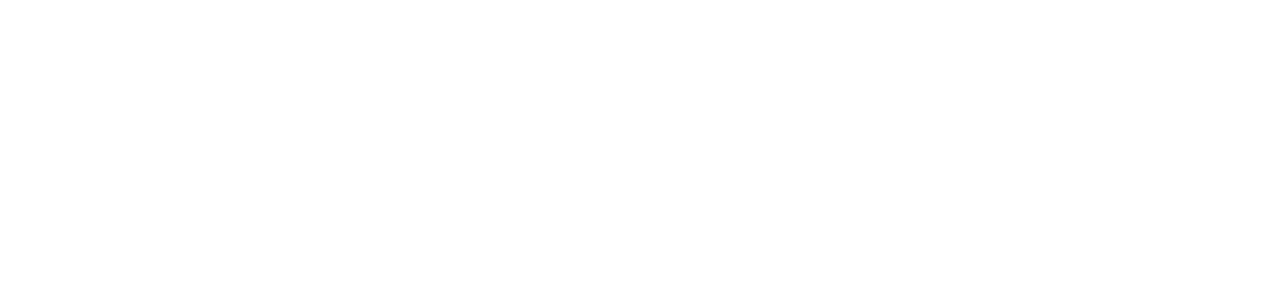
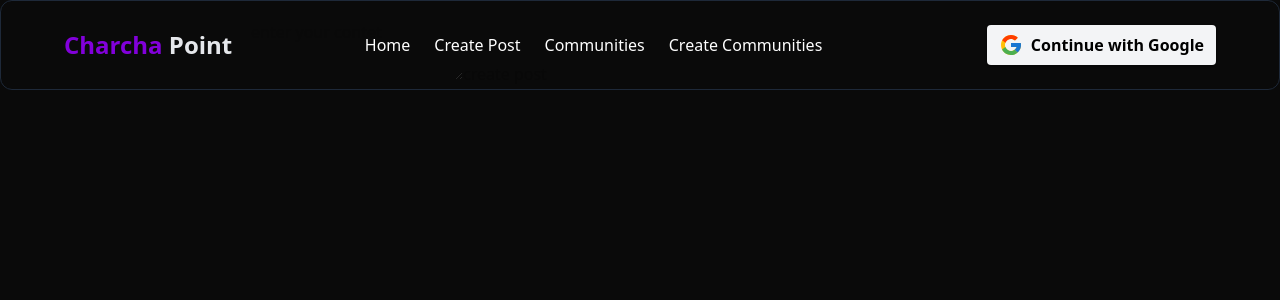
Before and after one commit to Ayush01010101/Social-media, a React (Vite) app: page /createpost in a window 1280 px wide. Shown: the top 300 px of the page. Built offline with nearby package versions, Linux system fonts and the light colour scheme; no server answers.

Commit message:
auth context added

```diff
--- a/package.json
+++ b/package.json
@@ -13,6 +13,7 @@
     "@supabase/supabase-js": "^2.57.4",
     "@tailwindcss/vite": "^4.1.13",
     "@tanstack/react-query": "^5.87.4",
+    "lucide-react": "^0.544.0",
     "react": "^19.1.1",
     "react-dom": "^19.1.1",
     "react-router": "^7.9.1",
--- a/src/App.tsx
+++ b/src/App.tsx
@@ -1,8 +1,17 @@
-
+import { Route, Routes } from "react-router"
+import Hompage from "./Pages/Hompage"
+import Navbar from "./Components/Navbar"
+import CreatepostPage from "./Pages/CreatePostPage"
 function App() {
-
   return (
     <>
+      <Navbar />
+      <Routes>
+
+
+        <Route path="/" element={<Hompage />} />
+        <Route path="/createpost" element={<CreatepostPage />} />
+      </Routes>
 
     </>
   )
--- /dev/null
+++ b/src/Components/CreatePost.tsx
@@ -0,0 +1,30 @@
+import type { FormEvent, ReactNode } from "react"
+import { useState } from "react"
+import { useMutation } from "@tanstack/react-query"
+const Createpost = (): ReactNode => {
+  const [title, setTitle] = useState<string>('')
+  const [content, setContent] = useState<string>('')
+
+
+  const HandleSubmit = (e: FormEvent<HTMLFormElement>) => {
+    e.preventDefault()
+
+  }
+  return (
+    < div className="p-2" >
+
+      <form onSubmit={(e) => { HandleSubmit(e) }}>
+
+
+        <input className="" type="text" onChange={(e) => setTitle(e.target.value)} value={title} />
+        <textarea placeholder="enter your contet" className="p-3" onChange={(e) => setContent(e.target.value)} value={content} />
+        <button type="submit">create post</button>
+      </form>
+
+
+    </div >
+
+  )
+
+}
+export default Createpost
--- a/src/Components/Home.tsx
+++ b/src/Components/Home.tsx
@@ -1,10 +1,9 @@
 import type { ReactNode } from "react";
-
 const Home = (): ReactNode => {
   return (
     <>
-
-
+      <h1 className="text-4xl">
+      </h1>
     </>
   )
 
--- a/src/Components/Navbar.tsx
+++ b/src/Components/Navbar.tsx
@@ -0,0 +1,110 @@
+import { useState } from "react";
+import { CircleUser, Menu, X } from "lucide-react";
+import { useAuth } from "../Context/AuthContext"
+import { Link } from "react-router";
+
+const Navbar = () => {
+  const [menuOpen, setMenuOpen] = useState(false);
+  const { SignInWithGoogle, User } = useAuth()
+  console.log(User)
+  return (
+    <nav className="fixed border-[1px] rounded-xl border-gray-800 top-0 left-0 w-full z-[10] p-3 bg-[rgba(10,10,10,0.8)]">
+      <div className="max-w-[1200px] mx-auto flex items-center justify-between py-3 px-6">
+        {/* Left: Logo */}
+        <div className="font-bold text-2xl text-white"><span className="text-purple-700">Charcha</span> <span className="text-gray-200">Point</span></div>
+
+        <div className="hidden  md:flex items-center gap-6">
+          <Link
+            to="/"
+            className="text-white no-underline  text-base hover:text-gray-300 transition"
+          >
+            Home
+          </Link>
+          <Link
+            to="/createpost"
+            className="text-white no-underline  text-base hover:text-gray-300 transition"
+          >
+            Create Post
+          </Link>
+          <Link
+            to="/communities"
+            className="text-white no-underline font-medium text-base hover:text-gray-300 transition"
+          >
+            Communities
+          </Link>
+          <Link
+            to="/create-communities"
+            className="text-white no-underline font-medium text-base hover:text-gray-300 transition"
+          >
+            Create Communities
+          </Link>
+        </div>
+
+        {/* Continue with Google button (desktop) */}
+        <div className="hidden md:flex items-center ml-8">
+          {!User ? <button onClick={SignInWithGoogle} className="bg-gray-100 hover:scale-105  flex justify-center items-center gap-2 cursor-pointer text-black font-semibold text-base rounded px-3 py-2 shadow hover:bg-gray-100 transition">
+            <div className="h-6 flex w-6">
+              <img src="/Assets/google.svg" />
+            </div>
+            Continue with Google
+          </button>
+            : <div className="flex justify-center items-center gap-3">
+              <CircleUser color="rgb(229 231 235)" />
+              <span className="text-white">{User.email?.split('@')[0]}</span>
+
+            </div>}
+        </div>
+
+        {/* Hamburger for mobile */}
+        <button
+          className="md:hidden text-white text-2xl ml-4"
+          aria-label="Open menu"
+          onClick={() => setMenuOpen((open) => !open)}
+        >
+          {menuOpen ? <X size={28} /> : <Menu size={28} />}
+        </button>
+      </div>
+
+      {/* Mobile menu */}
+      {
+        menuOpen && (
+          <div className="flex flex-col bg-black/95 fixed top-[60px] left-0 w-full z-[200] px-5 py-6 gap-6 md:hidden">
+            <Link
+              to="/"
+              className="text-white no-underline font-medium text-lg mb-2 hover:text-gray-300 transition"
+              onClick={() => setMenuOpen(false)}
+            >
+              Home
+            </Link>
+            <Link
+              to="/create-post"
+              className="text-white no-underline font-medium text-lg mb-2 hover:text-gray-300 transition"
+              onClick={() => setMenuOpen(false)}
+            >
+              Create Post
+            </Link>
+            <Link
+              to="/communities"
+              className="text-white no-underline font-medium text-lg mb-2 hover:text-gray-300 transition"
+              onClick={() => setMenuOpen(false)}
+            >
+              Communities
+            </Link>
+            <Link
+              to="/create-communities"
+              className="text-white no-underline font-medium text-lg mb-2 hover:text-gray-300 transition"
+              onClick={() => setMenuOpen(false)}
+            >
+              Create Communities
+            </Link>
+            <button className="bg-white text-black font-semibold text-base rounded px-5 py-2 shadow mt-4 self-start hover:bg-gray-100 transition">
+              Continue with Google
+            </button>
+          </div>
+        )
+      }
+    </nav >
+  );
+};
+
+export default Navbar;
--- /dev/null
+++ b/src/Context/AuthContext.tsx
@@ -0,0 +1,71 @@
+import type { User } from "@supabase/supabase-js";
+import type { ReactNode } from "react";
+import { useEffect, useState } from "react";
+import SupabaseClient from "../Instances/SupabaseClient";
+import { useContext, createContext } from "react";
+interface AuthContextType {
+  User: undefined | User;
+  SignInWithGoogle: () => void;
+  Signout: () => void;
+
+}
+
+const AuthContext = createContext<undefined | AuthContextType>(undefined)
+
+const AuthContextProvider: React.FC<{ children: ReactNode }> = ({ children }): ReactNode => {
+  const [User, setUser] = useState<undefined | User>(undefined)
+
+  useEffect(() => {
+    SupabaseClient.auth.getSession().then(({ data, error }) => {
+      data && setUser(data.session?.user)
+    })
+
+    const { data: AuthListner } = SupabaseClient.auth.onAuthStateChange((_, session) => {
+      if (session?.user) {
+        setUser(session.user)
+      } else {
+        setUser(undefined)
+      }
+    })
+
+    return () => {
+      AuthListner.subscription.unsubscribe()
+    }
+  }, [])
+  const SignInWithGoogle = async () => {
+
+    const { data, error } = await SupabaseClient.auth.signInWithOAuth({
+      provider: "google"
+    })
+
+    if (data) {
+      return data;
+    }
+    return error;
+  }
+  const Signout = () => {
+    SupabaseClient.auth.signOut()
+
+  }
+  return (
+    <>
+      <AuthContext.Provider value={{ SignInWithGoogle, Signout, User }}>
+        {children}
+      </AuthContext.Provider>
+
+    </>
+  )
+
+}
+
+const useAuth = (): AuthContextType => {
+  const usercontext = useContext(AuthContext)
+  if (usercontext == undefined) {
+    throw new Error('Use hook inside authcontext provider')
+  }
+  return usercontext;
+}
+export { useAuth }
+
+
+export default AuthContextProvider
--- /dev/null
+++ b/src/Instances/SupabaseClient.ts
@@ -0,0 +1,6 @@
+import { createClient } from "@supabase/supabase-js";
+
+const SupabaseClient = createClient(import.meta.env.VITE_SUPABASE_PROJECT_URL, import.meta.env.VITE_SUPABASE_API_KEY)
+
+
+export default SupabaseClient
--- /dev/null
+++ b/src/Pages/CreatePostPage.tsx
@@ -0,0 +1,15 @@
+import type { ReactNode } from "react";
+import Createpost from "../Components/CreatePost";
+const CreatepostPage = (): ReactNode => {
+  return (
+    <div className="h-screen w-screen bg-[rgba(10,10,10,1)]">
+
+      <Createpost />
+    </div>
+  )
+
+}
+
+
+
+export default CreatepostPage
--- a/src/Pages/Hompage.tsx
+++ b/src/Pages/Hompage.tsx
@@ -4,8 +4,13 @@ import Home from "../Components/Home";
 const Hompage = (): ReactNode => {
 
   return (
+
     <>
-      <Home />
+      <div className="bg-[rgba(10,10,10,1)] h-screen w-screen">
+
+        <Home />
+
+      </div>
     </>
   )
 }
--- a/src/main.tsx
+++ b/src/main.tsx
@@ -1,5 +1,5 @@
-import { StrictMode } from 'react'
 import { createRoot } from 'react-dom/client'
+import AuthContextProvider from './Context/AuthContext.tsx'
 import { BrowserRouter } from 'react-router'
 import './index.css'
 import App from './App.tsx'
@@ -10,11 +10,14 @@ createRoot(document.getElementById('root')!).render(
 
 
   <QueryClientProvider client={client}>
+    <AuthContextProvider>
 
-    <BrowserRouter>
-      <App />
 
-    </BrowserRouter >
-  </QueryClientProvider>
+      <BrowserRouter>
+        <App />
+
+      </BrowserRouter >
+    </AuthContextProvider>
+  </QueryClientProvider >
 
 )
```
Also changed, not shown: public/Assets/google.svg (added), 1 other file (tests, documents, lock files or other folders).
